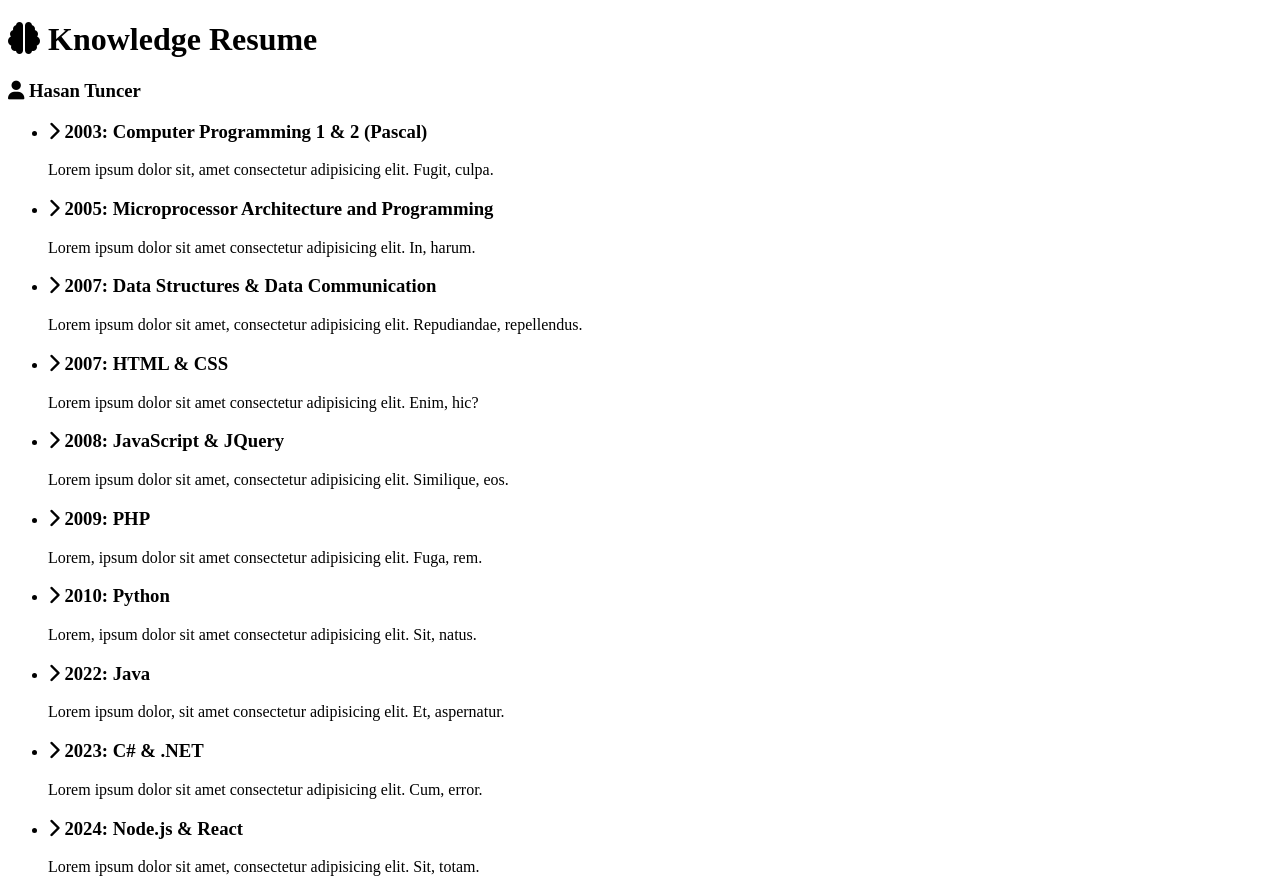
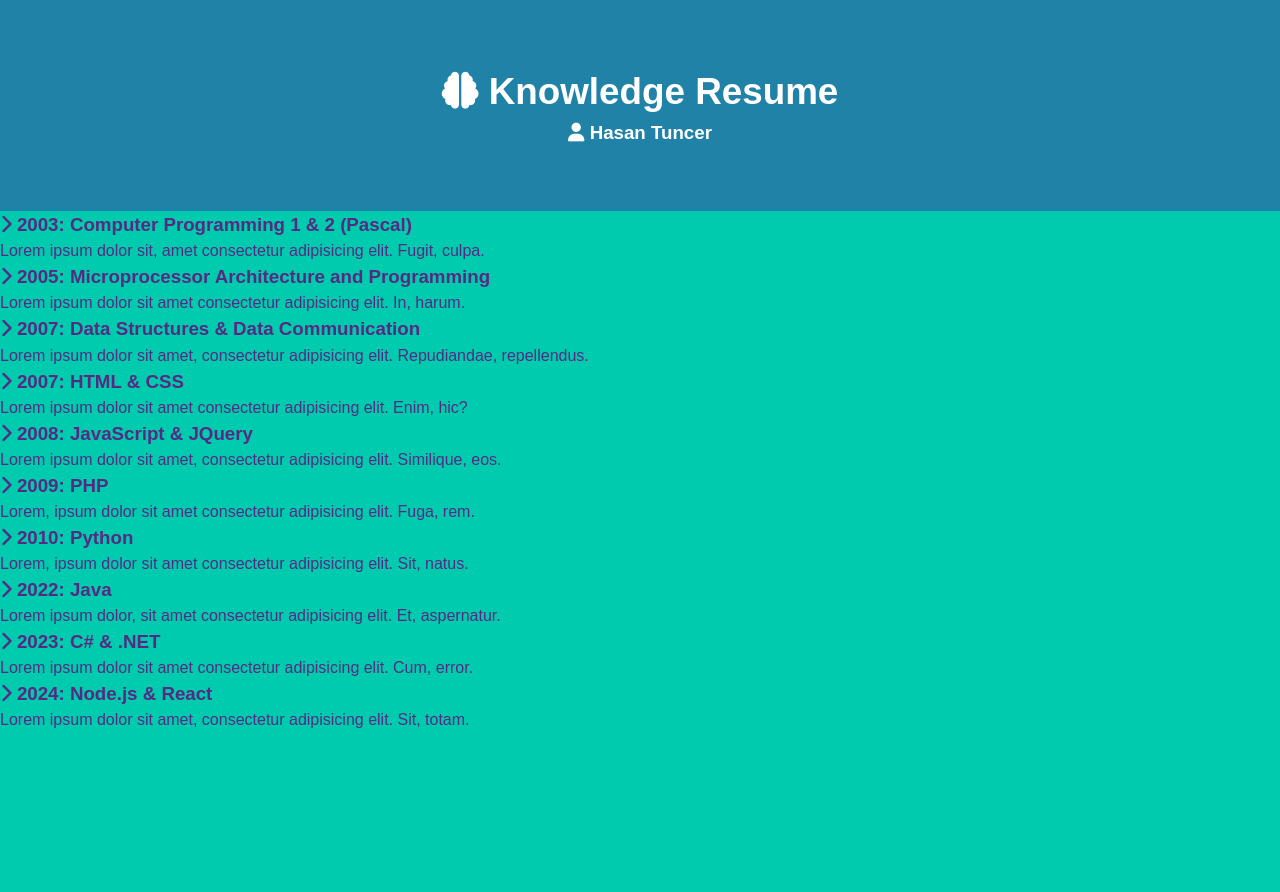
Before and after one commit to mhasantuncer/Knowledge-Resume, a plain HTML site: page index.html in a window 1280 px wide. After the commit the page ends 800 px from the top, so only its background shows below. Drawn offline with Linux system fonts and the light colour scheme.

Commit message:
Add general styling

```diff
--- a/index.html
+++ b/index.html
@@ -11,7 +11,7 @@
       referrerpolicy="no-referrer"
     />
     <link rel="stylesheet" href="style.css" />
-    <title>Knowlegde Resume</title>
+    <title>Knowledge Resume</title>
   </head>
   <body>
     <header id="main-header">
--- a/style.css
+++ b/style.css
@@ -0,0 +1,33 @@
+:root {
+  --primary-color: #01cbae;
+  --secondary-color: #2082a6;
+  --max-width: 1100px;
+}
+
+* {
+  box-sizing: border-box;
+  margin: 0;
+  padding: 0;
+}
+body {
+  font: normal 1rem/1.5 "Arial", sans-serif;
+  background: var(--primary-color);
+  color: #562a83;
+  overflow: hidden;
+  padding-bottom: 50px;
+}
+#main-header {
+  background: var(--secondary-color);
+  color: #fff;
+  padding: 4rem 0;
+}
+
+.container {
+  max-width: var(--max-width);
+  margin: 0 auto;
+  text-align: center;
+}
+
+h1 {
+  font-size: 2.3rem;
+}
```
